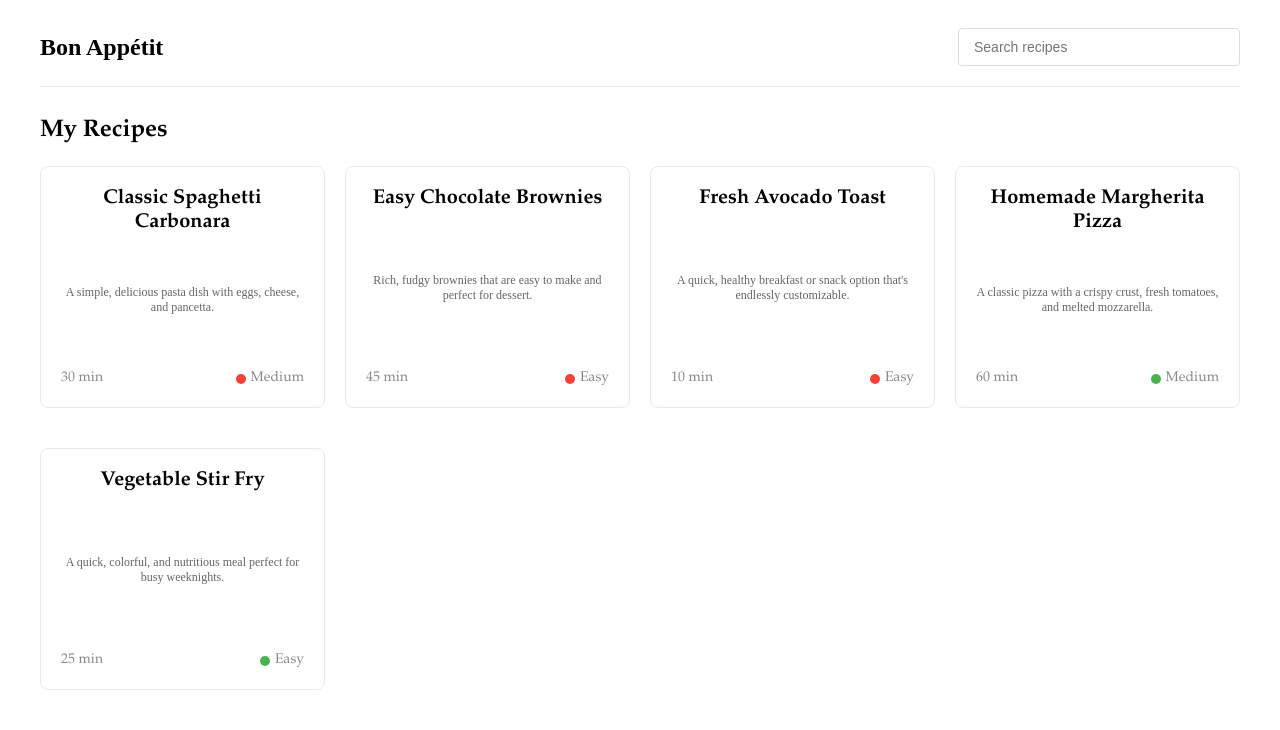
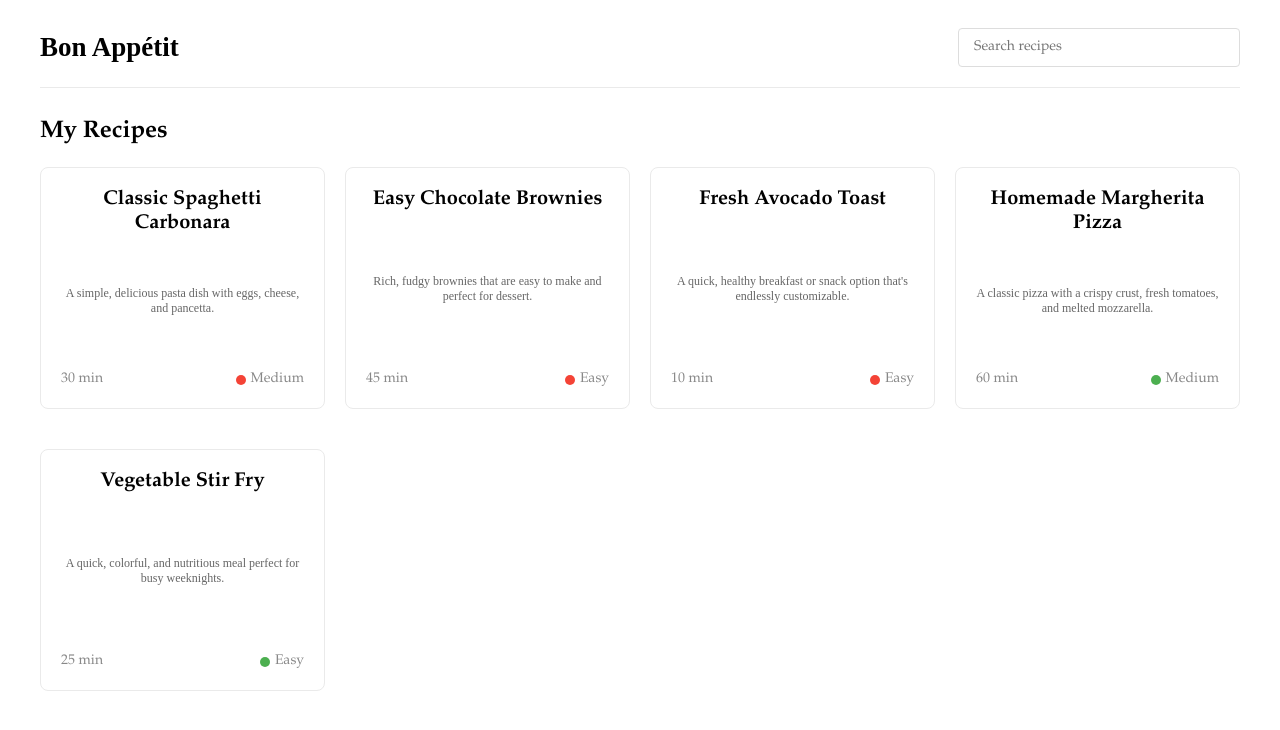
Before and after one commit to vighnesh-radhakrishnan/bon-appetit, a React (Vite) app: page / in a window 1280 px wide. Shown: the top 730 px of the page. Built offline with nearby package versions, Linux system fonts and the light colour scheme; a web font is replaced by a local one.

Commit message:
nav bar styling change

```diff
--- a/src/pages/NavBar.jsx
+++ b/src/pages/NavBar.jsx
@@ -17,7 +17,7 @@ const Navbar = ({ searchTerm, onSearch }) => {
         <h1
           style={{
             margin: 0,
-            fontSize: "24px",
+            fontSize: "27px",
             fontWeight: "bold",
             fontFamily: "Playwrite US Modern",
           }}
@@ -42,6 +42,7 @@ const Navbar = ({ searchTerm, onSearch }) => {
             borderRadius: "4px",
             fontSize: "14px",
             width: "250px",
+            fontFamily: "garamond",
           }}
         />
       </div>
```
